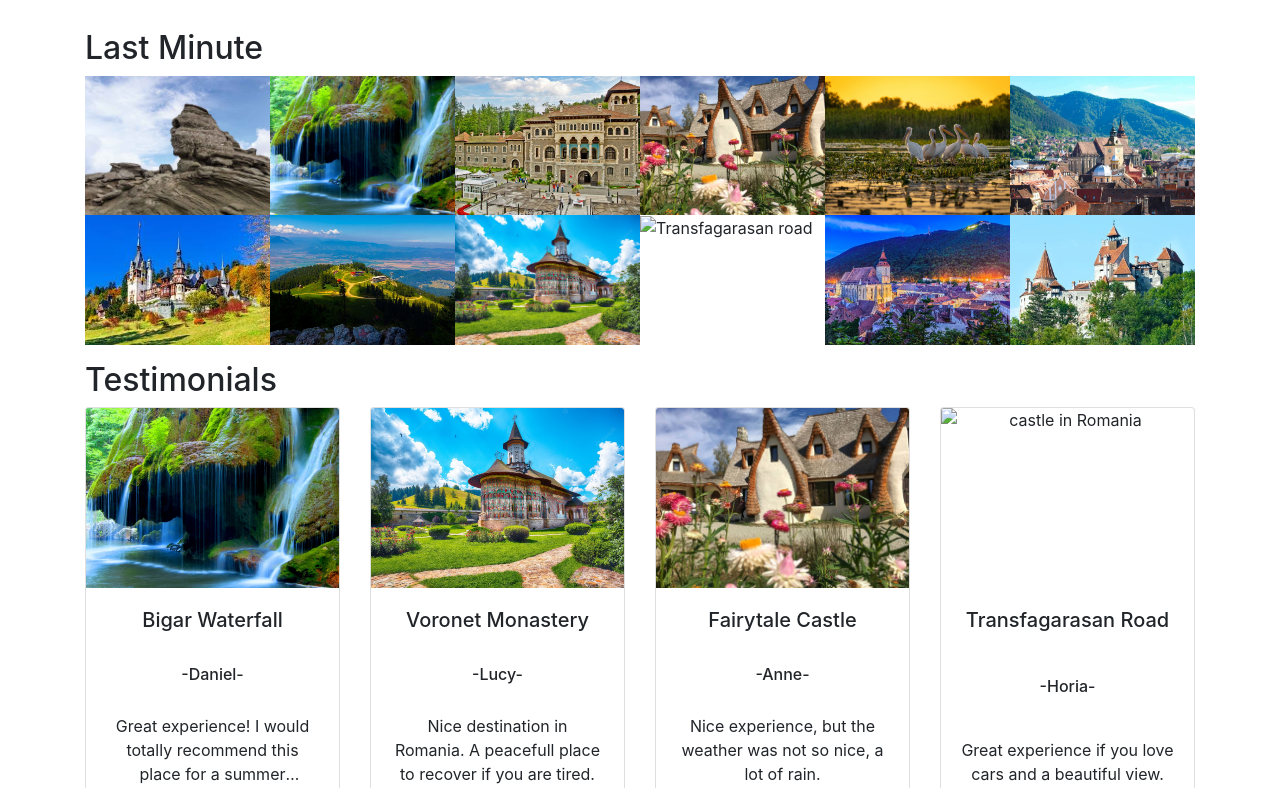
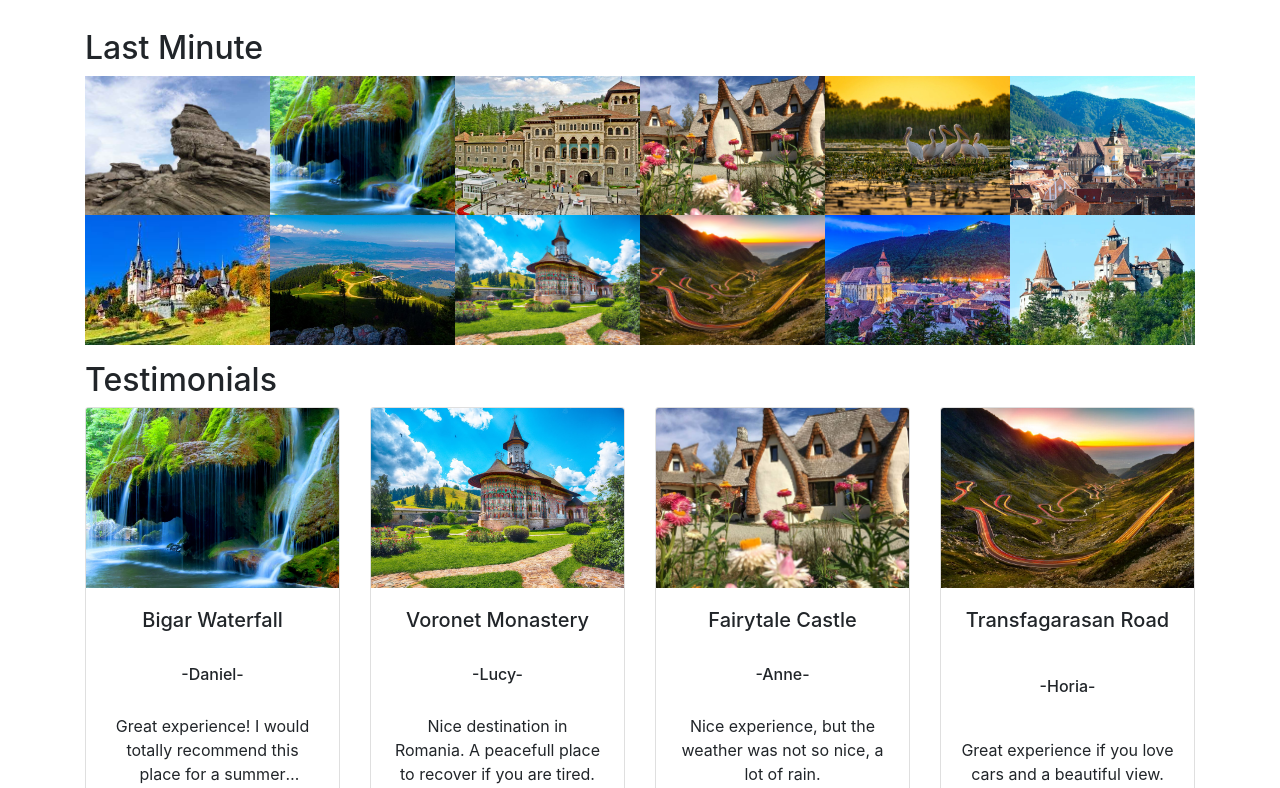
Before and after one commit to amalexandrescu/epicode-W6-D3, a plain HTML site: page index.html in a window 1280 px wide. Shown: the part 1579-2367 px from the top of the page. Drawn offline with nearby package versions, Linux system fonts and the light colour scheme.

Commit message:
Update index.html

```diff
--- a/index.html
+++ b/index.html
@@ -245,7 +245,7 @@
         <div class="col-sm-6 col-md-4 col-lg-3 mb-3 col-xl-2 ml-lg-auto">
           <div class="card shadow-lg text-center">
             <img
-              src="./assets/transfagarasan.jpeg.crdownload"
+              src="./assets/carousel-transfagarasan.jpeg"
               class="card-img-top"
               alt="castle in Romania"
             />
@@ -337,7 +337,7 @@
           <img src="./assets/voronet-monastery.jpeg" alt="Voronet monastery" ./>
         </div>
         <div class="col-sm-6 col-md-4 col-lg-3 col-xl-2 px-0">
-          <img src="./assets/transfagarasan.jpeg.crdownload" alt="Transfagarasan road" ./>
+          <img src="./assets/carousel-transfagarasan.jpeg" alt="Transfagarasan road" ./>
         </div>
         <div class="col-sm-6 col-md-4 col-lg-3 col-xl-2 px-0">
           <img src="./assets/carousel-brasov.jpeg" alt="Brasov" ./>
@@ -347,51 +347,6 @@
         </div>
       </div>
     </div>
-
-    <!-- <div id="last-minute" class="container mb-3"> -->
-      <!-- <h2>Last Minute</h2> -->
-        <!-- <div id="last-minute" class="row">
-        <div class="col-sm-6 col-md-4 col-lg-3 col-xl-2 mx-n3">
-          <img src="./assets/babele-bucegi.jpeg" alt="Bucegi Mountain" ./>
-        </div>
-        <div class="col-12 col-sm-6 col-md-4 col-lg-3 col-xl-2 mx-n3">
-          <img src="./assets/cascada-bigar.jpeg" alt="Bigar Waterfall" ./>
-        </div>
-        <div class="col-12 col-sm-6 col-md-4 col-lg-3 col-xl-2 mx-n3">
-          <img src="./assets/castelul-cantacuzino.jpeg" alt="Cantacuzino castle" ./>
-        </div>
-        <div class="col-12 col-sm-6 col-md-4 col-lg-3 col-xl-2 mx-n3">
-          <img src="./assets/castelul-de-lut.jpeg" alt="Castle in Romanie" ./>
-        </div>
-        <div class="col-12 col-sm-6 col-md-4 col-lg-3 col-xl-2 mx-n3">
-          <img src="./assets/delta-dunarii.jpeg" alt="Danube delta" ./>
-        </div>
-        <div class="col-12 col-sm-6 col-md-4 col-lg-3 col-xl-2 mx-n3">
-          <img src="./assets/brasov.jpeg" alt="Brasov city" ./>
-        </div>
-
-          <div class="col-12 col-sm-6 col-md-4 col-lg-3 col-xl-2 mx-n3">
-            <img src="./assets/peles.jpeg" alt="Peles Castle" ./>
-          </div>
-          <div class="col-12 col-sm-6 col-md-4 col-lg-3 col-xl-2 mx-n3">
-            <img src="./assets/poiana-brasov.jpeg" alt="Brasov" ./>
-          </div>
-          <div class="col-12 col-sm-6 col-md-4 col-lg-3 col-xl-2 mx-n3">
-            <img src="./assets/voronet-monastery.jpeg" alt="Voronet monastery" ./>
-          </div>
-          <div class="col-12 col-sm-6 col-md-4 col-lg-3 col-xl-2 mx-n3">
-            <img src="./assets/transfagarasan.jpeg.crdownload" alt="Transfagarasan road" ./>
-          </div>
-          <div class="col-12 col-sm-6 col-md-4 col-lg-3 col-xl-2 mx-n3">
-            <img src="./assets/carousel-brasov.jpeg" alt="Brasov" ./>
-          </div>
-          <div class="col-12 col-sm-6 col-md-4 col-lg-3 col-xl-2 mx-n3">
-            <img src="./assets/Castelul-Bran.webp" alt="bran castle" ./>
-          </div>
-    </div> -->
-    <!-- </div> -->
-
-
 
     <div id="testimonials" class="container mb-3">
       <h2>Testimonials</h2>
@@ -448,9 +403,9 @@
         </div><div class="col-sm-6 col-md-4 col-lg-3 mb-3">
           <div class="card">
             <img
-              src="./assets/transfagarasan.jpeg.crdownload"
+              src="./assets/carousel-transfagarasan.jpeg"
               class="card-img-top"
-              alt="castle in Romania"
+              alt="road in Romania"
             />
             <div class="card-body">
               <h5 class="card-title">Transfagarasan Road</h5>
```
